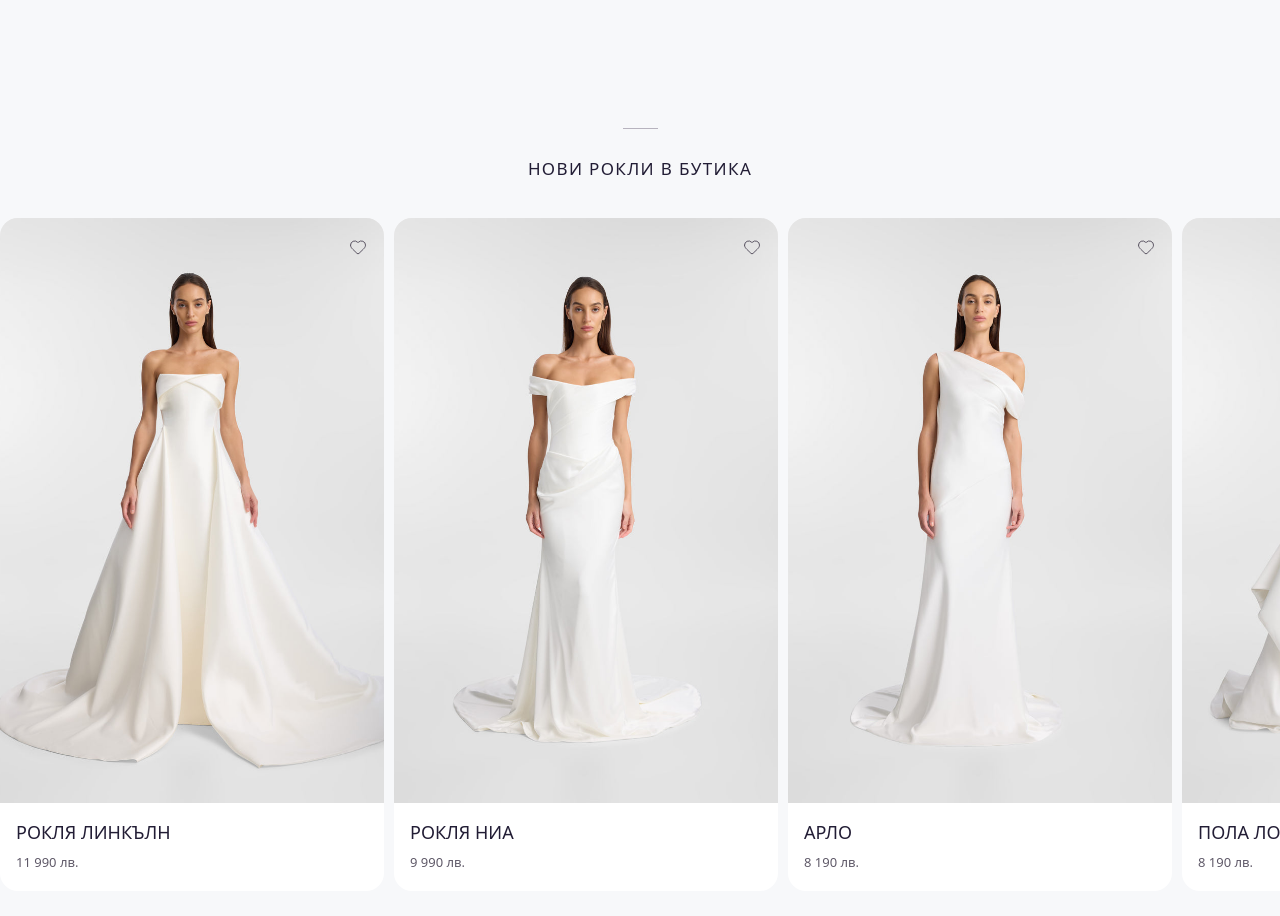
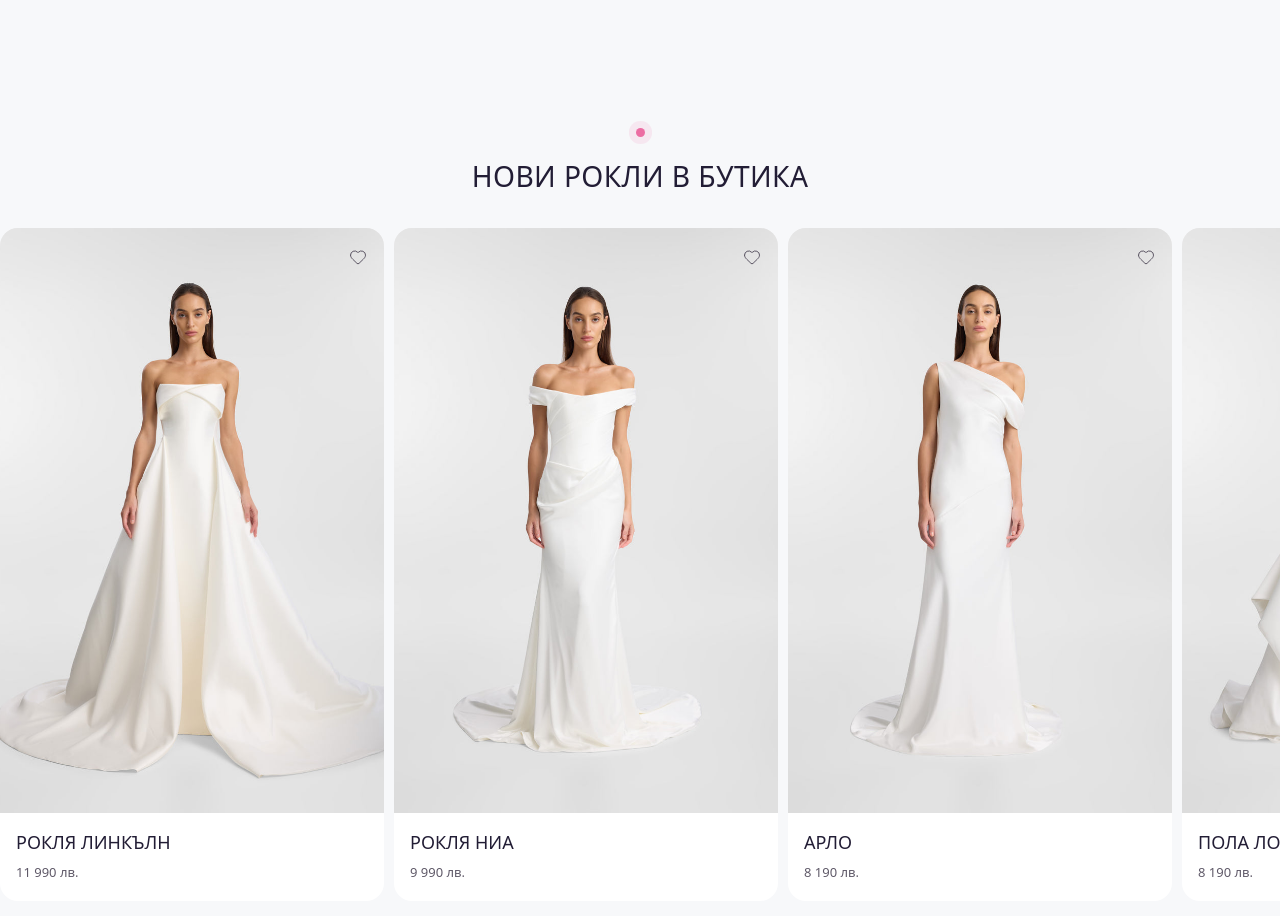
Before and after one commit to stilliyan/emocia, a Next.js app: page / in a window 1280 px wide. Shown: the part 2706-3622 px from the top of the page. Built offline with nearby package versions, Linux system fonts and the light colour scheme; no server answers.

Commit message:
style: modernize product section heading

```diff
--- a/src/components/storefront/storefront.css
+++ b/src/components/storefront/storefront.css
@@ -109,8 +109,8 @@
 .storefront-feature .storefront-button { align-self: flex-start; }
 
 .storefront-products { padding: 130px 0 150px; }
-.storefront-section-kicker { width: 35px; height: 8px; margin: 0 auto 20px; border-top: 1px solid #b7b3be; }
-.storefront-products > h2 { text-align: center; font-size: 17px; font-weight: 400; letter-spacing: .08em; text-transform: uppercase; }
+.storefront-section-kicker { width: 9px; height: 9px; margin: 0 auto 24px; border-radius: 50%; background: #ec6da3; box-shadow: 0 0 0 7px rgba(236,109,163,.12); }
+.storefront-products > h2 { text-align: center; font-size: clamp(28px, 2.2vw, 36px); font-weight: 400; line-height: 1.1; letter-spacing: .015em; text-transform: uppercase; }
 .storefront-products__rail { display: grid; grid-auto-columns: min(384px, 72vw); grid-auto-flow: column; gap: 10px; margin-top: 36px; overflow-x: auto; padding: 0 16px; scroll-snap-type: x mandatory; scrollbar-width: none; -ms-overflow-style: none; }
 .storefront-products__rail::-webkit-scrollbar { width: 0; height: 0; display: none; }
 .storefront-product { scroll-snap-align: start; overflow: hidden; border-radius: 18px; background: white; }
```
